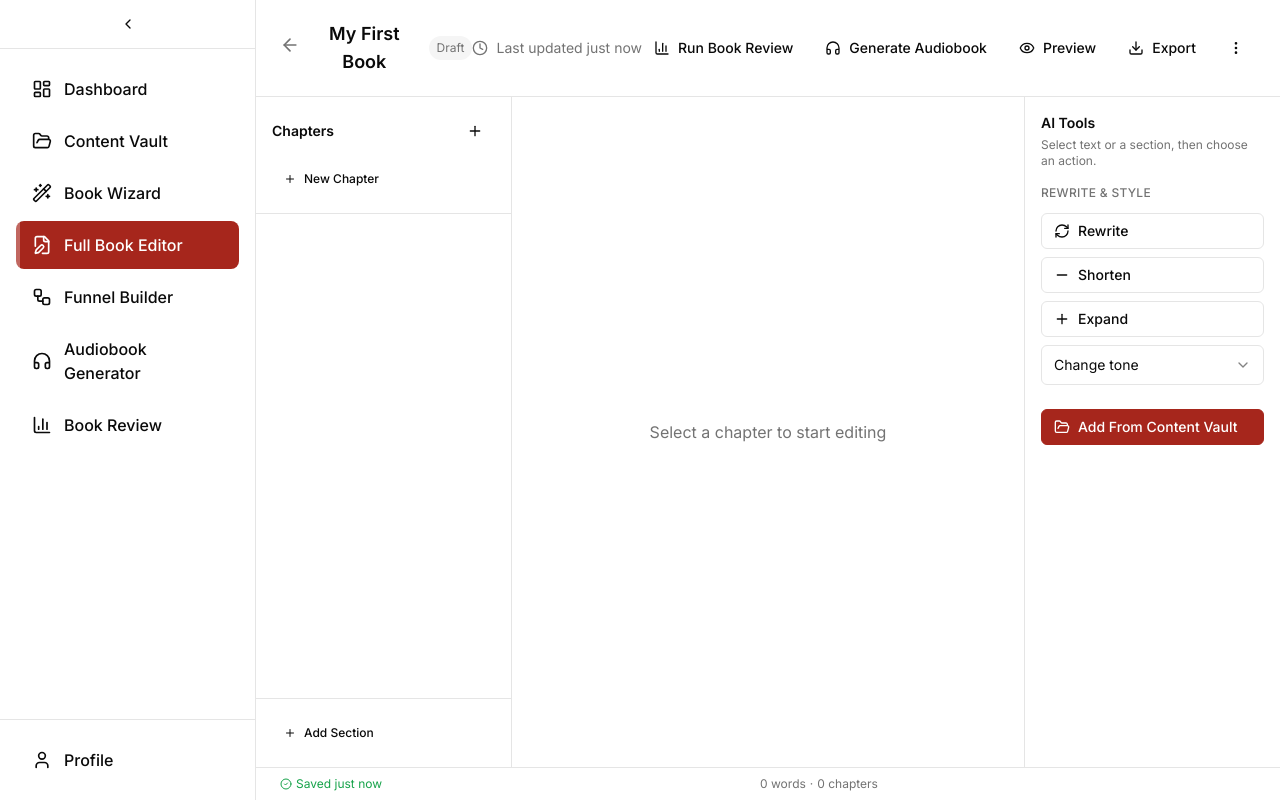
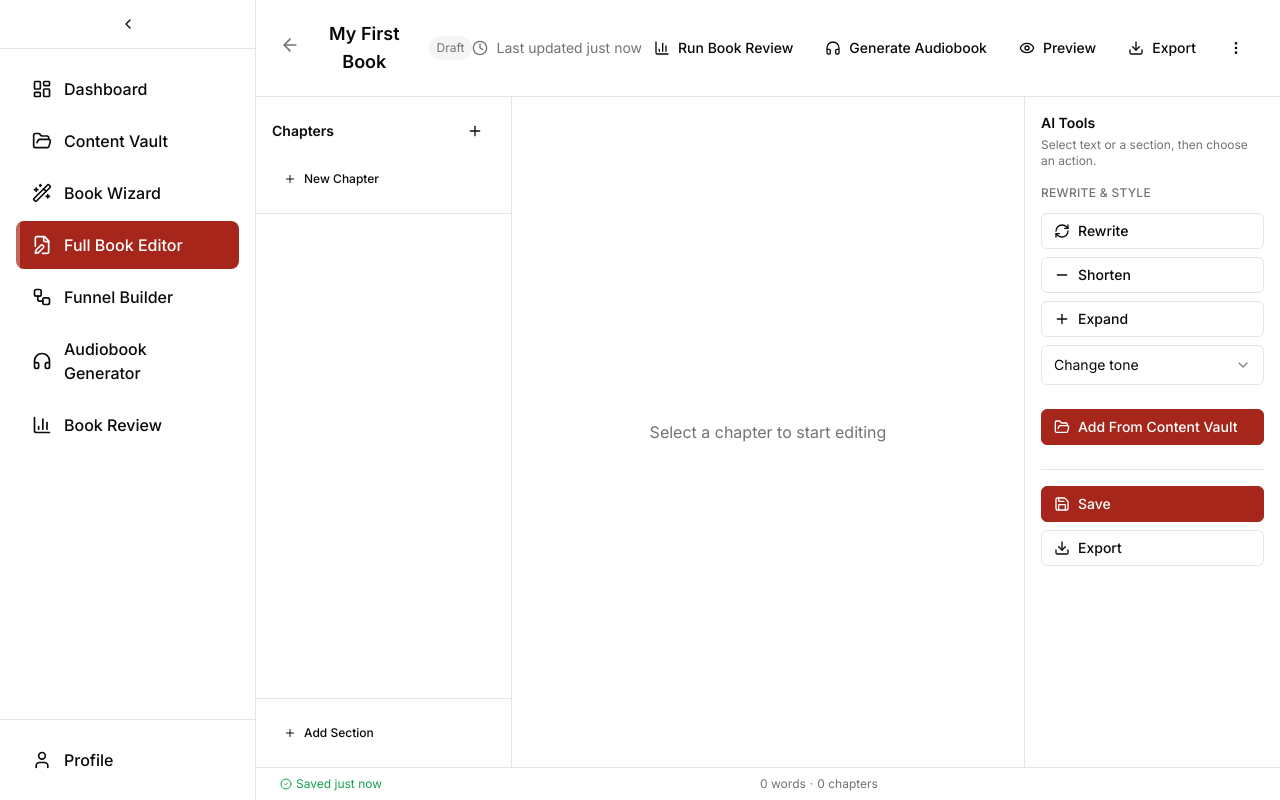
Before and after one commit to timjohn2002/real-growth-labs, a Next.js app: page /dashboard/book-editor in a window 1280 px wide. Built offline with nearby package versions, Linux system fonts and the light colour scheme.

Commit message:
Add Save and Export buttons to AI Tools panel at bottom right

```diff
--- a/app/dashboard/book-editor/page.tsx
+++ b/app/dashboard/book-editor/page.tsx
@@ -262,9 +262,18 @@ export default function FullBookEditorPage() {
     // TODO: Open preview modal/page
   }
 
+  const handleManualSave = async () => {
+    if (!bookId) {
+      alert("No book to save. Please create a book first.")
+      return
+    }
+    await autoSave()
+  }
+
   const handleExport = (format: string, scope: string) => {
     console.log("Export:", format, scope)
     // TODO: Implement export logic
+    alert(`Exporting as ${format} (${scope}) - Feature coming soon!`)
   }
 
   if (isLoading) {
@@ -318,6 +327,8 @@ export default function FullBookEditorPage() {
         <AIToolsPanel
           onAction={handleAIAction}
           onOpenContentVault={() => setIsContentVaultOpen(true)}
+          onSave={handleManualSave}
+          onExport={() => setIsExportModalOpen(true)}
         />
         <ContentVaultModal
           isOpen={isContentVaultOpen}
--- a/app/dashboard/book-wizard/page.tsx
+++ b/app/dashboard/book-wizard/page.tsx
@@ -139,6 +139,44 @@ export default function BookWizardPage() {
         prev.map((ch) => (ch.id === activeChapterId ? { ...ch, content } : ch))
       )
     }
+  }
+
+  const handleSave = async () => {
+    if (!bookId) {
+      alert("Book not yet created. Please wait for generation to complete.")
+      return
+    }
+
+    try {
+      const response = await fetch(`/api/books/${bookId}`, {
+        method: "PUT",
+        headers: { "Content-Type": "application/json" },
+        body: JSON.stringify({
+          title: bookTitle,
+          description: bookSubtitle,
+          chapters: chapters.map((ch) => ({
+            id: ch.id,
+            number: ch.number,
+            title: ch.title,
+            content: ch.content,
+          })),
+        }),
+      })
+
+      if (response.ok) {
+        alert("Book saved successfully!")
+      } else {
+        throw new Error("Save failed")
+      }
+    } catch (error) {
+      console.error("Save error:", error)
+      alert("Failed to save book. Please try again.")
+    }
+  }
+
+  const handleExport = () => {
+    // Open export modal or show export options
+    alert("Export feature - Choose format:\n- PDF (Entire book)\n- PDF (Page by page)\n\nFeature coming soon!")
   }
 
   const handleInsertContentVault = (contentItem: any) => {
--- a/components/dashboard/book-editor/AIToolsPanel.tsx
+++ b/components/dashboard/book-editor/AIToolsPanel.tsx
@@ -6,6 +6,8 @@ import {
   Minus,
   Plus,
   FolderOpen,
+  Save,
+  Download,
 } from "lucide-react"
 import {
   Select,
@@ -20,12 +22,14 @@ const BRAND_COLOR = "#a6261c"
 interface AIToolsPanelProps {
   onAction: (action: string, params?: any) => void
   onOpenContentVault?: () => void
+  onSave?: () => void
+  onExport?: () => void
 }
 
-export function AIToolsPanel({ onAction, onOpenContentVault }: AIToolsPanelProps) {
+export function AIToolsPanel({ onAction, onOpenContentVault, onSave, onExport }: AIToolsPanelProps) {
   return (
-    <div className="w-64 bg-card border-l border-border h-full overflow-y-auto">
-      <div className="p-4">
+    <div className="w-64 bg-card border-l border-border h-full flex flex-col">
+      <div className="p-4 flex-1 overflow-y-auto">
         <h3 className="text-sm font-semibold text-foreground mb-1">AI Tools</h3>
         <p className="text-xs text-muted-foreground mb-4">Select text or a section, then choose an action.</p>
 
@@ -90,6 +94,32 @@ export function AIToolsPanel({ onAction, onOpenContentVault }: AIToolsPanelProps
             </Button>
           </div>
         )}
+
+        {/* Save and Export Buttons - Fixed at bottom */}
+        <div className="mt-auto pt-4 border-t border-border space-y-2">
+          {onSave && (
+            <Button
+              variant="outline"
+              size="sm"
+              className="w-full justify-start bg-[#a6261c] hover:bg-[#8e1e16] text-white hover:text-white border-[#a6261c]"
+              onClick={onSave}
+            >
+              <Save className="h-4 w-4 mr-2 text-white" />
+              Save
+            </Button>
+          )}
+          {onExport && (
+            <Button
+              variant="outline"
+              size="sm"
+              className="w-full justify-start"
+              onClick={onExport}
+            >
+              <Download className="h-4 w-4 mr-2" />
+              Export
+            </Button>
+          )}
+        </div>
       </div>
     </div>
   )
--- a/components/dashboard/book-wizard/AIToolsPanel.tsx
+++ b/components/dashboard/book-wizard/AIToolsPanel.tsx
@@ -6,6 +6,8 @@ import {
   Minus,
   Plus,
   FolderOpen,
+  Save,
+  Download,
 } from "lucide-react"
 import {
   Select,
@@ -20,12 +22,14 @@ const BRAND_COLOR = "#a6261c"
 interface AIToolsPanelProps {
   onAction: (action: string, params?: any) => void
   onOpenContentVault?: () => void
+  onSave?: () => void
+  onExport?: () => void
 }
 
-export function AIToolsPanel({ onAction, onOpenContentVault }: AIToolsPanelProps) {
+export function AIToolsPanel({ onAction, onOpenContentVault, onSave, onExport }: AIToolsPanelProps) {
   return (
-    <div className="w-64 bg-card border-l border-border h-full overflow-y-auto">
-      <div className="p-4">
+    <div className="w-64 bg-card border-l border-border h-full flex flex-col">
+      <div className="p-4 flex-1 overflow-y-auto">
         <h3 className="text-sm font-semibold text-foreground mb-4">AI Tools</h3>
 
         {/* Quick Actions */}
@@ -91,6 +95,32 @@ export function AIToolsPanel({ onAction, onOpenContentVault }: AIToolsPanelProps
             </Button>
           </div>
         )}
+
+        {/* Save and Export Buttons - Fixed at bottom */}
+        <div className="mt-auto pt-4 border-t border-border space-y-2">
+          {onSave && (
+            <Button
+              variant="outline"
+              size="sm"
+              className="w-full justify-start bg-[#a6261c] hover:bg-[#8e1e16] text-white hover:text-white border-[#a6261c]"
+              onClick={onSave}
+            >
+              <Save className="h-4 w-4 mr-2 text-white" />
+              Save
+            </Button>
+          )}
+          {onExport && (
+            <Button
+              variant="outline"
+              size="sm"
+              className="w-full justify-start"
+              onClick={onExport}
+            >
+              <Download className="h-4 w-4 mr-2" />
+              Export
+            </Button>
+          )}
+        </div>
       </div>
     </div>
   )
```
